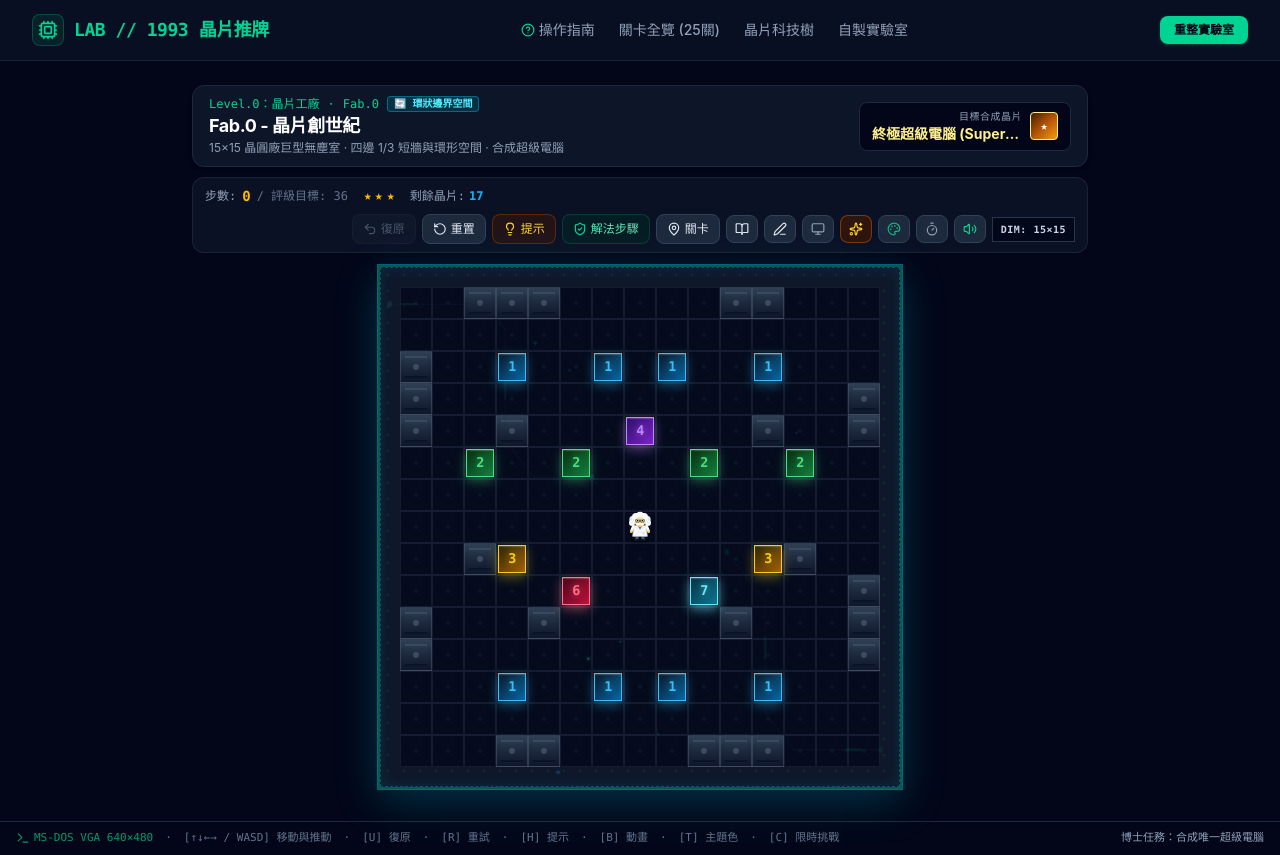
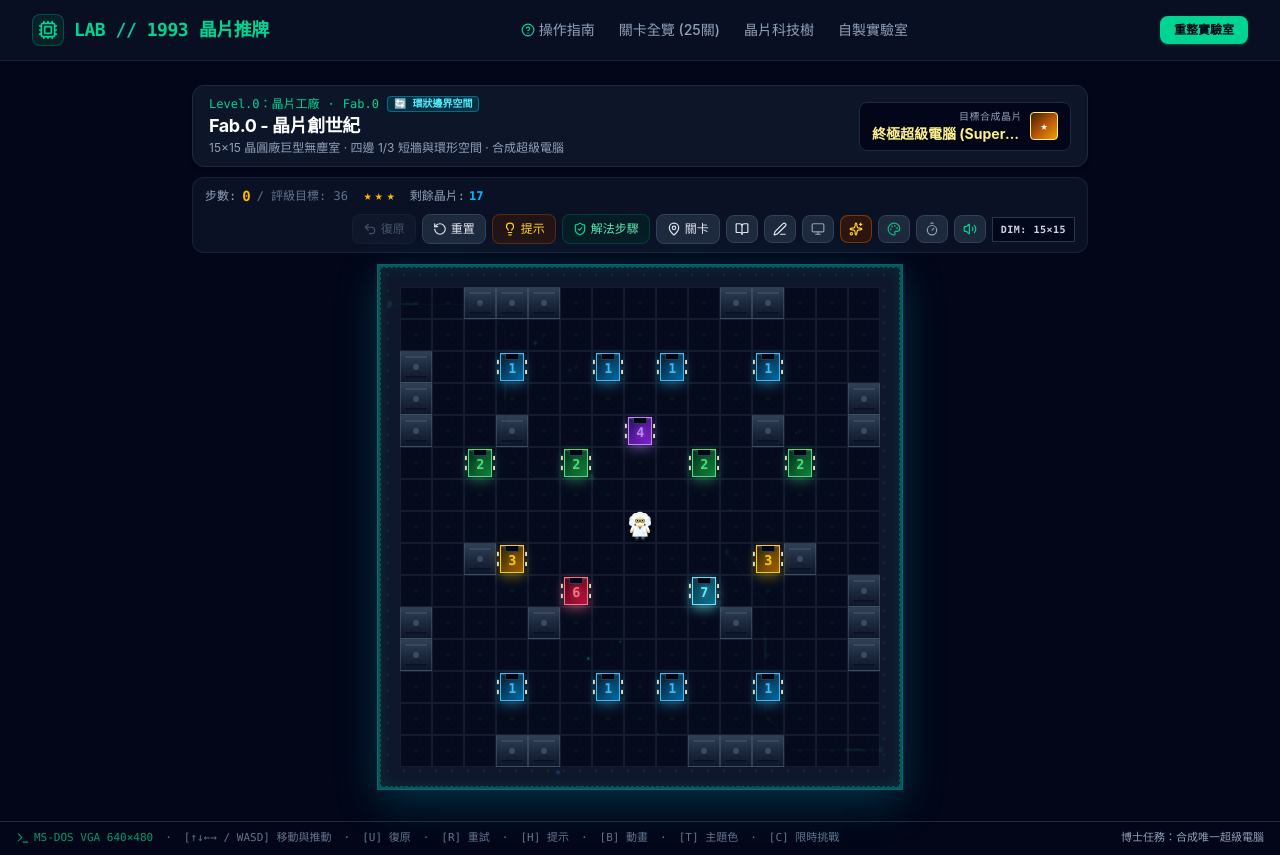
Before and after one commit to rocgyver/ChipLAB, a React (Vite) app: page / in a window 1280 px wide. Built offline with nearby package versions, Linux system fonts and the light colour scheme; a web font is replaced by a local one.

Commit message:
feat: implement authentic Pin-1 square notch and symmetrical silver-gold metallic package pins on ChipCard

```diff
--- a/src/components/ChipCard.tsx
+++ b/src/components/ChipCard.tsx
@@ -26,47 +26,9 @@ export const ChipCard: React.FC<ChipCardProps> = ({
   const isSupercomputer = level === 8;
   const isQuantum = level === 7;
 
-  // Render compact view (number-only mode with authentic IC pins & notch)
-  const renderCompactView = () => (
-    <div className="relative w-full h-full flex flex-col items-center justify-between overflow-hidden">
-      {/* Top Header: Pin-1 Index Notch */}
-      <div className="w-full flex items-center justify-center pt-0 z-10">
-        <div className="w-1.5 h-0.5 bg-slate-950 border-b border-l border-r border-slate-700 -mt-0.5 opacity-90" />
-      </div>
-
-      {/* Dual-in-line Pins on Left & Right (2 pins per side for ultra-compact scaling) */}
-      <div className="absolute left-0 top-1 bottom-1 flex flex-col justify-around py-0.5 pointer-events-none">
-        {[0, 1].map((i) => (
-          <div
-            key={`c-pin-l-${i}`}
-            className="w-0.5 h-1 -ml-0.5 rounded-none bg-gradient-to-r from-slate-300 to-amber-200 border-t border-b border-slate-700 shadow-xs"
-          />
-        ))}
-      </div>
-      <div className="absolute right-0 top-1 bottom-1 flex flex-col justify-around py-0.5 pointer-events-none">
-        {[0, 1].map((i) => (
-          <div
-            key={`c-pin-r-${i}`}
-            className="w-0.5 h-1 -mr-0.5 rounded-none bg-gradient-to-l from-slate-300 to-amber-200 border-t border-b border-slate-700 shadow-xs"
-          />
-        ))}
-      </div>
-
-      {/* Center Bold Number */}
-      <div className="flex-1 flex items-center justify-center text-center w-full h-full z-10 leading-none px-1">
-        <span
-          className="font-black font-mono leading-none tracking-tighter select-none"
-          style={{
-            color: def.borderColor,
-            textShadow: `0 0 6px ${def.glowColor}`,
-            fontSize: 'clamp(10px, 48cqw, 20px)',
-          }}
-        >
-          {isSupercomputer ? '8★' : level}
-        </span>
-      </div>
-    </div>
-  );
+  // Number of pins per side: 2 pins for small/compact chips, 4 pins for normal/large chips
+  const pinCount = numberOnly || size === 'compact' ? 2 : 4;
+  const pinIndices = Array.from({ length: pinCount }, (_, i) => i);
 
   return (
     <div
@@ -74,9 +36,19 @@ export const ChipCard: React.FC<ChipCardProps> = ({
         isMerging ? 'scale-110 transition-transform duration-150' : ''
       }`}
     >
-      {/* Outer Chip Casing: Straight rectangular IC package (no rounded corners) */}
+      {/* 2. 左右兩排外伸針腳 (Left Leadframe Pins extending outwards) */}
+      <div className="absolute left-0 top-[15%] bottom-[15%] w-[8%] flex flex-col justify-evenly items-start pointer-events-none z-10">
+        {pinIndices.map((i) => (
+          <div
+            key={`pin-l-${i}`}
+            className="w-full h-1 sm:h-1.5 rounded-none bg-gradient-to-r from-slate-300 via-amber-200 to-slate-400 border-t border-b border-l border-slate-800 shadow-[0_1px_2px_rgba(0,0,0,0.6)]"
+          />
+        ))}
+      </div>
+
+      {/* Main Epoxy Chip Casing: Straight rectangular IC package (84% width to leave space for outer pins) */}
       <div
-        className={`relative w-full h-full rounded-none shadow-lg border flex flex-col items-center justify-between overflow-hidden transition-all duration-150 ${
+        className={`relative w-[84%] h-full rounded-none shadow-lg border flex flex-col items-center justify-between overflow-hidden transition-all duration-150 z-10 ${
           isSupercomputer
             ? 'animate-pulse ring-2 ring-yellow-400 ring-offset-1 ring-offset-black'
             : isQuantum
@@ -89,41 +61,44 @@ export const ChipCard: React.FC<ChipCardProps> = ({
           boxShadow: `0 4px 12px ${def.glowColor}, inset 0 1px 1px rgba(255,255,255,0.2)`,
         }}
       >
-        {/* If numberOnly: Force compact view with pins and notch */}
+        {/* 1. 上方定位凹槽：頂部專屬的 Pin-1 方正定位凹槽 */}
+        <div
+          title="Pin-1 Index Notch"
+          className="absolute top-0 left-1/2 -translate-x-1/2 w-2.5 sm:w-3.5 h-1 sm:h-1.5 bg-slate-950 border-b border-x border-slate-700/90 shadow-[inset_0_1px_2px_rgba(0,0,0,0.9)] z-20"
+        />
+
+        {/* If numberOnly or compact space: Render ONLY the centered bold number */}
         {numberOnly ? (
-          renderCompactView()
+          <div className="flex-1 flex items-center justify-center text-center w-full h-full z-10 pt-1">
+            <span
+              className="font-black font-mono leading-none tracking-tighter select-none"
+              style={{
+                color: def.borderColor,
+                textShadow: `0 0 6px ${def.glowColor}`,
+                fontSize: 'clamp(10px, 48cqw, 20px)',
+              }}
+            >
+              {isSupercomputer ? '8★' : level}
+            </span>
+          </div>
         ) : (
           <>
-            {/* Auto-responsive: On very small containers (<46px), show compact view */}
-            <div className="flex @[46px]:hidden w-full h-full">
-              {renderCompactView()}
+            {/* Auto-responsive: On very small containers (<46px), show number-only */}
+            <div className="flex @[46px]:hidden flex-1 items-center justify-center text-center w-full h-full z-10 pt-1">
+              <span
+                className="font-black font-mono leading-none tracking-tighter select-none"
+                style={{
+                  color: def.borderColor,
+                  textShadow: `0 0 6px ${def.glowColor}`,
+                  fontSize: 'clamp(10px, 48cqw, 20px)',
+                }}
+              >
+                {isSupercomputer ? '8★' : level}
+              </span>
             </div>
 
             {/* Detailed IC Silkscreen view: only visible when space permits (>=46px) */}
-            <div className="hidden @[46px]:flex flex-col w-full h-full justify-between items-center relative">
-              {/* Dual-in-line Pins on Left & Right */}
-              <div className="absolute left-0 top-1 bottom-1 flex flex-col justify-between py-1 pointer-events-none">
-                {[...Array(size === 'compact' ? 3 : 4)].map((_, i) => (
-                  <div
-                    key={`pin-l-${i}`}
-                    className="w-1 h-1.5 -ml-0.5 rounded-none bg-gradient-to-r from-slate-300 to-amber-200 border-t border-b border-slate-700 shadow-sm"
-                  />
-                ))}
-              </div>
-              <div className="absolute right-0 top-1 bottom-1 flex flex-col justify-between py-1 pointer-events-none">
-                {[...Array(size === 'compact' ? 3 : 4)].map((_, i) => (
-                  <div
-                    key={`pin-r-${i}`}
-                    className="w-1 h-1.5 -mr-0.5 rounded-none bg-gradient-to-l from-slate-300 to-amber-200 border-t border-b border-slate-700 shadow-sm"
-                  />
-                ))}
-              </div>
-
-              {/* Top Header of Chip: Pin-1 Index Notch */}
-              <div className="w-full flex items-center justify-between px-1.5 pt-0.5 z-10">
-                <div className="w-2 h-1 bg-slate-900 border-b border-l border-r border-slate-700 mx-auto -mt-0.5 opacity-80" />
-              </div>
-
+            <div className="hidden @[46px]:flex flex-col w-full h-full justify-between items-center relative pt-1.5 pb-0.5">
               {/* Chip Body Core */}
               <div className="flex-1 flex flex-col items-center justify-center text-center px-0.5 z-10 w-full min-h-0 overflow-hidden">
                 {/* Level Badge */}
@@ -168,6 +143,16 @@ export const ChipCard: React.FC<ChipCardProps> = ({
         )}
       </div>
 
+      {/* 2. 左右兩排外伸針腳 (Right Leadframe Pins extending outwards) */}
+      <div className="absolute right-0 top-[15%] bottom-[15%] w-[8%] flex flex-col justify-evenly items-end pointer-events-none z-10">
+        {pinIndices.map((i) => (
+          <div
+            key={`pin-r-${i}`}
+            className="w-full h-1 sm:h-1.5 rounded-none bg-gradient-to-l from-slate-300 via-amber-200 to-slate-400 border-t border-b border-r border-slate-800 shadow-[0_1px_2px_rgba(0,0,0,0.6)]"
+          />
+        ))}
+      </div>
+
       {/* Push Directional Arrows: Flashing Pale Pink Bold Arrow with Stem (↑, ↓, ←, →) */}
       {pushableDirections.map((dir) => {
         let posClass = '';
```
